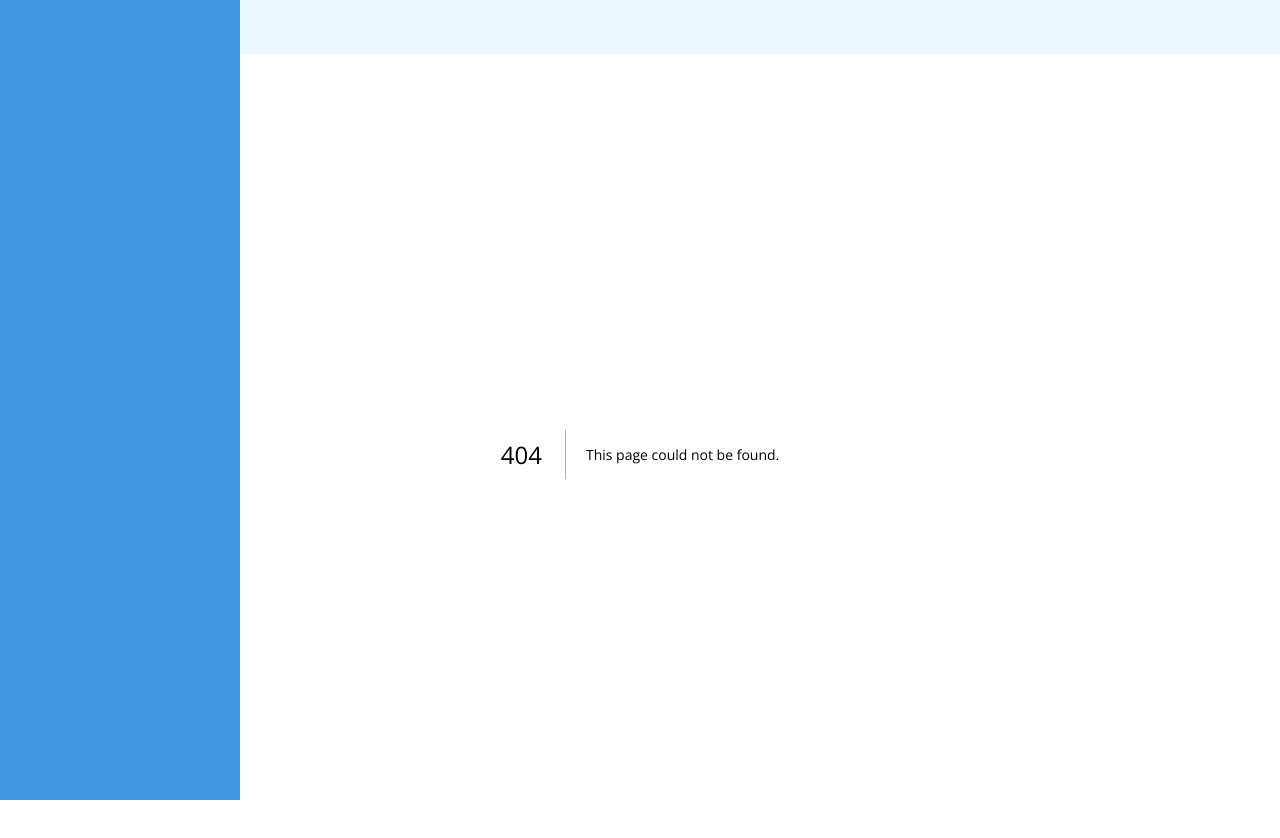
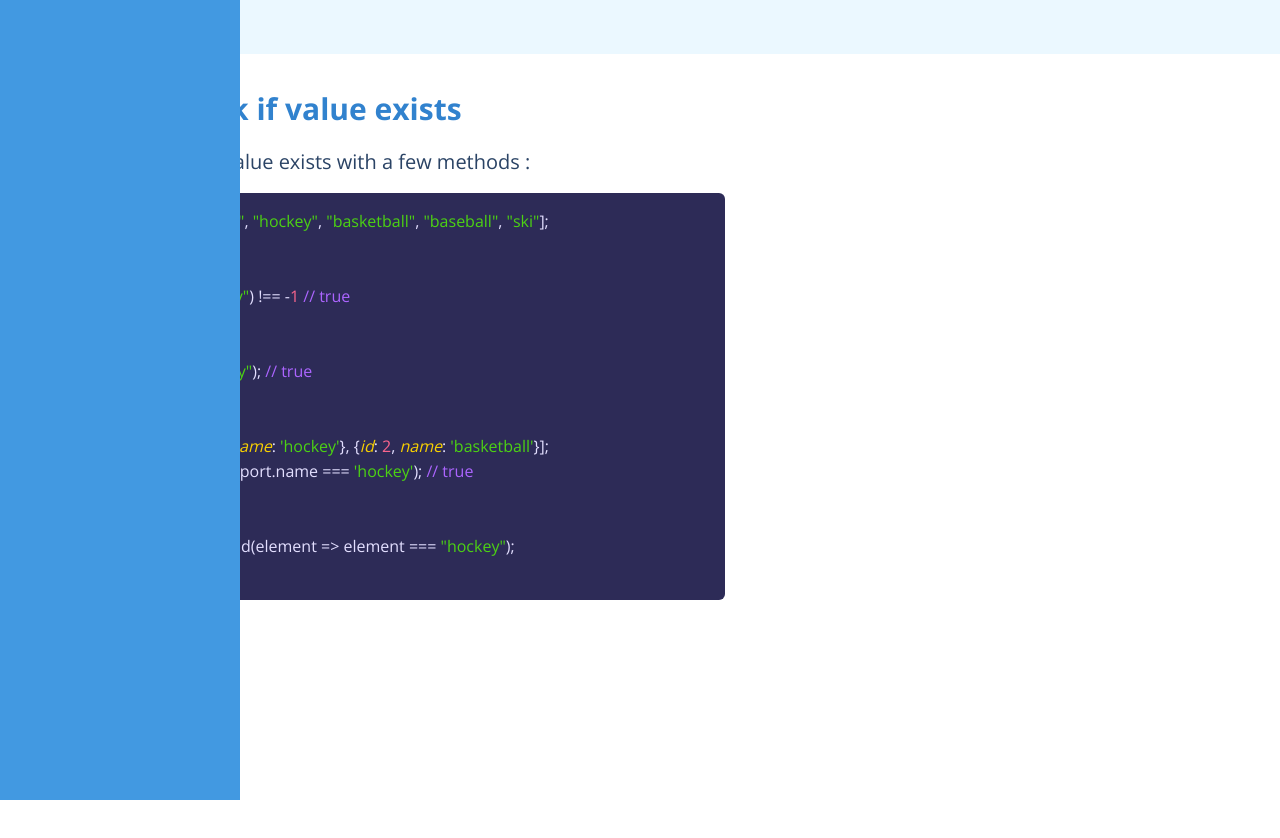
Before and after one commit to o-louis/CodeTips, a Next.js app: page /posts/check-if-value-exists-in-array in a window 1280 px wide. Before the commit this address had no page. Shown: the top 838 px of the page. After the commit the page ends 800 px from the top, so only its background shows below. Built offline with nearby package versions, Linux system fonts and the light colour scheme; what @tailwindcss/ui would draw is missing.

Commit message:
docs: Check if value exists in array

```diff
--- /dev/null
+++ b/pages/posts/check-if-value-exists-in-array/index.mdx
@@ -0,0 +1,30 @@
+import BlogPost from "../../../components/BlogPost";
+import { Light as SyntaxHighlighter } from "react-syntax-highlighter";
+import { shadesOfPurple } from "react-syntax-highlighter/dist/cjs/styles/hljs";
+
+export const meta = {
+  title: "Array - check if value exists",
+  description: "Check if value exists in array",
+};
+
+export default ({ children }) => <BlogPost meta={meta}>{children}</BlogPost>;
+
+You can check if a value exists with a few methods :
+
+<SyntaxHighlighter
+  language="javascript"
+  style={shadesOfPurple}
+  className="syntaxhighlighter font-sans rounded-md"
+>
+  {`const sports = ["soccer", "hockey", "basketball", "baseball", "ski"];\n
+//1. with indexOf
+sports.indexOf("hockey") !== -1 // true\n
+// 2. with includes
+sports.includes("hockey"); // true\n
+// 3. with some
+const sports = [{id: 1, name: 'hockey'}, {id: 2, name: 'basketball'}];
+sports.some(sport => sport.name === 'hockey'); // true\n
+// . with find
+const sport = sports.find(element => element === "hockey");
+// ➔ sport = "hockey"`}
+</SyntaxHighlighter>
```
